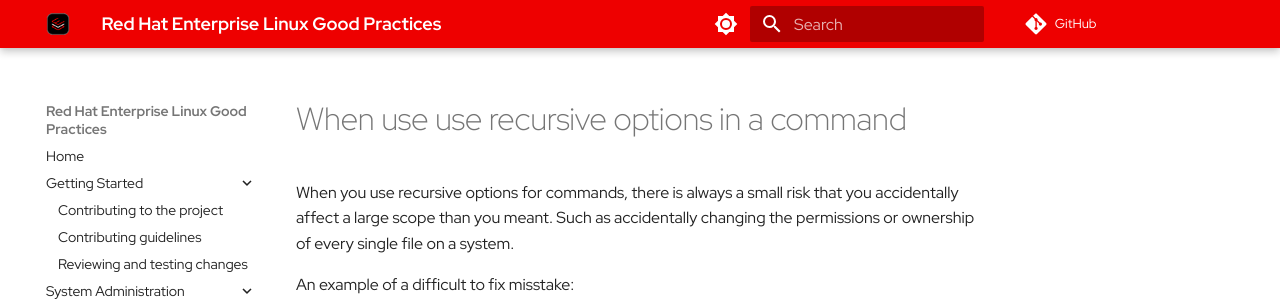
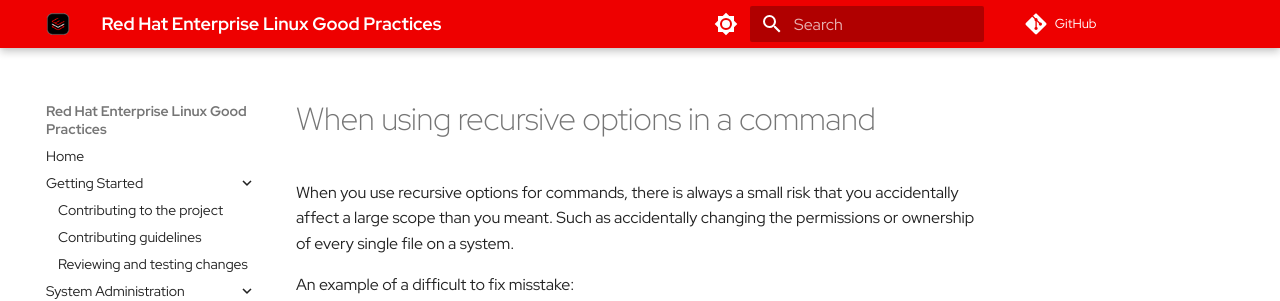
Before and after one commit to redhat-cop/rhel-good-practices, an MkDocs documentation site: the page built from docs/system-administration/recursive_options.md, in a window 1280 px wide. Shown: the top 301 px of the page. Built offline with MkDocs 1.6.1 and Material for MkDocs 9.7.7, drawn with Linux system fonts in a browser that asks for light colours; comment, search, counter and statistics services are not loaded.

```diff
--- a/docs/system-administration/recursive_options.md
+++ b/docs/system-administration/recursive_options.md
@@ -1,4 +1,4 @@
-# When use use recursive options in a command
+# When using recursive options in a command
 When you use recursive options for commands, there is always a small risk that you accidentally affect a large scope than you meant. Such as accidentally changing the permissions or ownership of every single file on a system.
 
 An example of a difficult to fix misstake:
```
